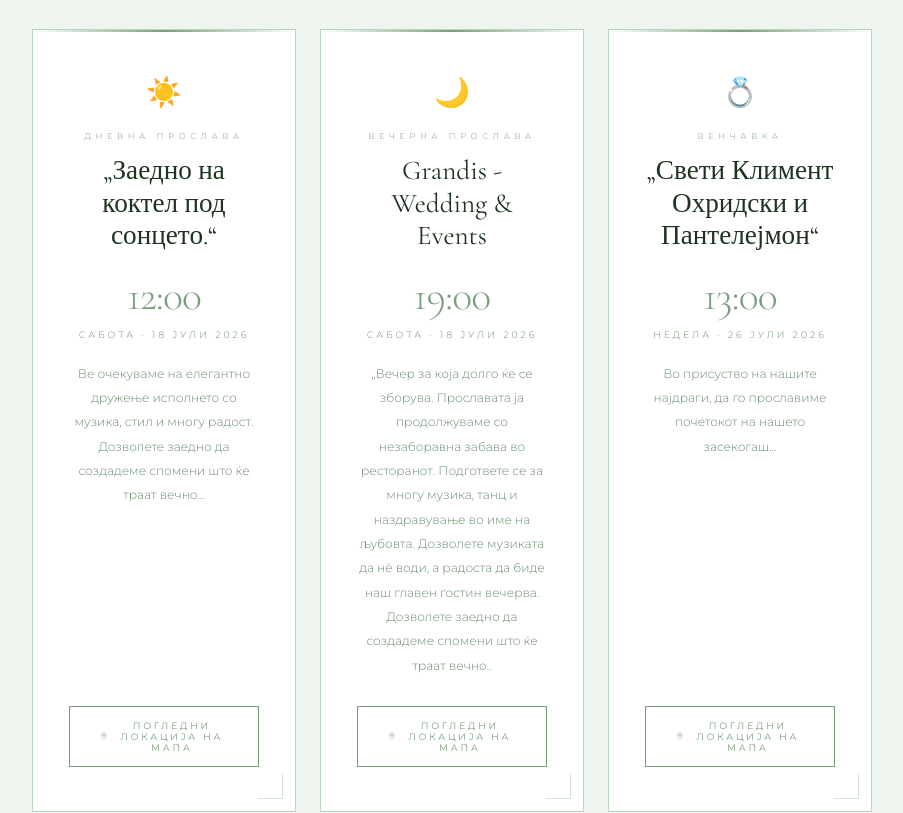
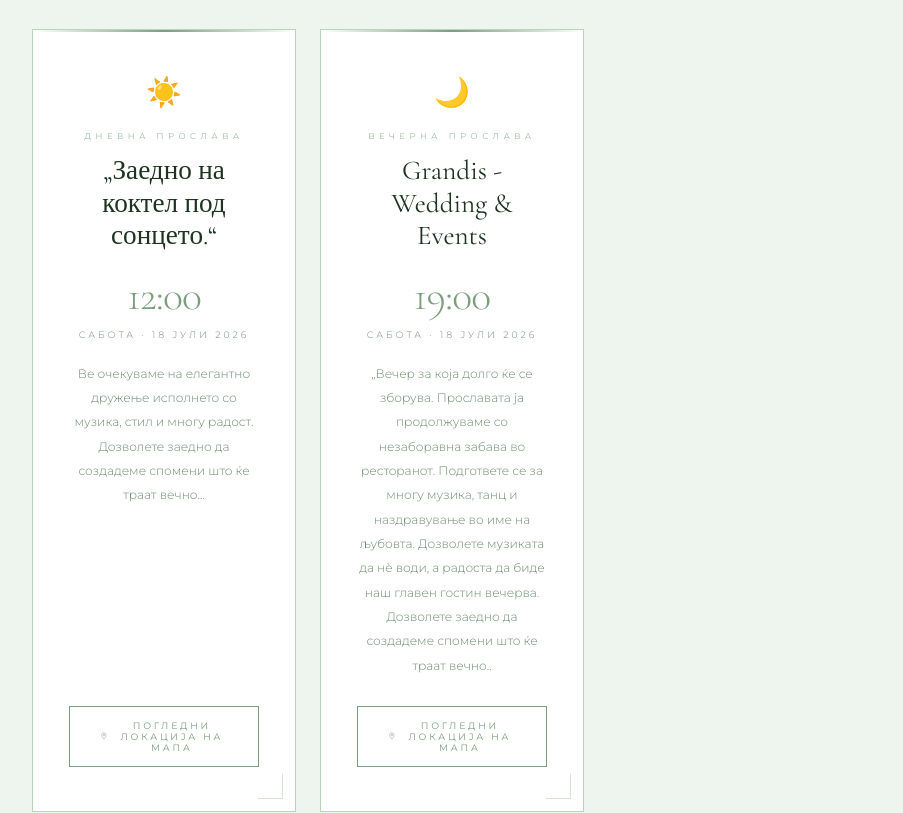
Before and after one commit to kostadinovs/KarolinaStoleRegistration, a plain HTML site: page index.html in a window 1280 px wide. Shown: the part 1540-2353 px from the top of the page, without its empty margins (188-1091 px from the left). Drawn offline with nearby package versions, Linux system fonts and the light colour scheme.

Commit message:
Update index.html

```diff
--- a/index.html
+++ b/index.html
@@ -3,7 +3,7 @@
 <head>
 <meta charset="UTF-8">
 <meta name="viewport" content="width=device-width, initial-scale=1.0">
-<title>Покана за свадба венчавка</title>
+<title>Karolina & Stole Wedding</title>
 <link href="https://fonts.googleapis.com/css2?family=Cormorant+Garamond:ital,wght@0,300;0,400;0,600;1,300;1,400&family=Montserrat:wght@200;300;400&display=swap" rel="stylesheet">
 <style>
   :root {
@@ -991,23 +991,6 @@
         Погледни локација на мапа
       </a>
     </div>
-
-    <!-- Ceremony -->
-    <div class="event-card">
-      <span class="event-icon">💍</span>
-      <p class="event-type">Венчавка</p>
-      <h3 class="event-title">„Свети Климент Охридски и Пантелејмон“</h3>
-      <span class="event-time">13:00</span>
-      <span class="event-date-label">Недела · 26 Јули 2026</span>
-      <p class="event-desc">
-        Во присуство на нашите најдраги, да го прославиме почетокот на нашето засекогаш...
-      </p>
-      <a class="map-btn" href="https://maps.app.goo.gl/dHsxzmsg2XgytZJw8" target="_blank">
-        <svg width="16" height="16" viewBox="0 0 24 24" fill="none" stroke="currentColor" stroke-width="1.5"><path d="M12 2C8.13 2 5 5.13 5 9c0 5.25 7 13 7 13s7-7.75 7-13c0-3.87-3.13-7-7-7z"/><circle cx="12" cy="9" r="2.5"/></svg>
-        Погледни локација на мапа
-      </a>
-    </div>
-
   </div>
 </section>
 
```
